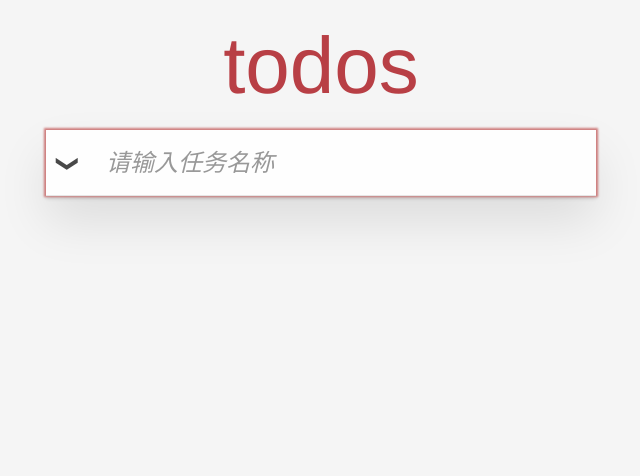
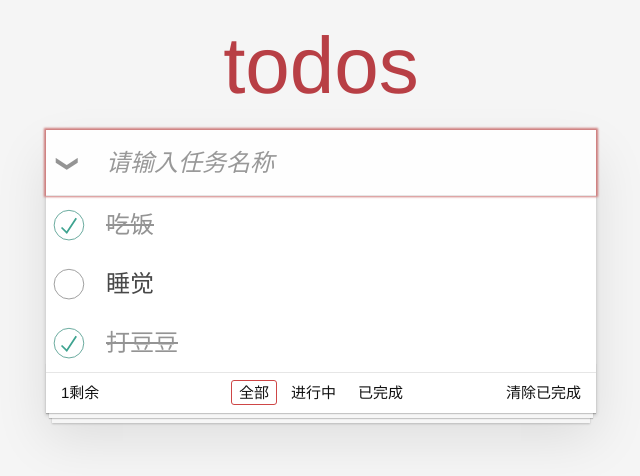
Before and after one commit to Ming-D-W/job-library, a Vue app: page / in a window 1280 px wide. Shown: the top 476 px of the page, without its empty margins (319-959 px from the left). Built offline with nearby package versions, Linux system fonts and the light colour scheme.

Commit message:
vuexTodo

```diff
--- a/package.json
+++ b/package.json
@@ -8,7 +8,8 @@
   },
   "dependencies": {
     "core-js": "^3.8.3",
-    "vue": "^2.6.14"
+    "vue": "^2.6.14",
+    "vuex": "3.4.0"
   },
   "devDependencies": {
     "@vue/cli-plugin-babel": "~5.0.0",
--- a/src/App.vue
+++ b/src/App.vue
@@ -1,15 +1,8 @@
 <template>
   <section class="todoapp">
-    <TodoHeader @addTask="addTask"/>
-    <TodoMain :list="list"
-              :type="type"
-              @check="check"
-              @deleteItem="deleteItem"
-              @selectAll="selectAll"/>
-    <TodoFooter :list="list"
-                v-model="type"
-                @purgeComplet="purgeComplet"
-    />
+    <TodoHeader />
+    <TodoMain />
+    <TodoFooter />
   </section>
 </template>
 
@@ -20,56 +13,7 @@ import TodoHeader from "@/components/TodoHeader.vue";
 
 export default {
   components: {TodoHeader, TodoMain, TodoFooter},
-  data() {
-    return {
-      type: 'all',
-      list: JSON.parse(localStorage.getItem('todoList')) || [],
-      // list: [
-      //   {id: 1, name: '吃饭', isDone: true},
-      //   {id: 2, name: '睡觉', isDone: false},
-      //   {id: 3, name: '打豆豆', isDone: true}
-      // ]
-    }
-  },
-  methods: {
-    // 选中任务
-    check(id) {
-      const tick = this.list.find(item => item.id === id)
-      tick.isDone = !tick.isDone
-    },
-    // 删除任务
-    deleteItem(id) {
-      this.list = this.list.filter(item => item.id !== id)
-    },
-    // 添加任务
-    addTask(newTest) {
-      this.list.push({
-        id: Date.now(),
-        name: newTest,
-        isDone: false
-      })
-    },
-    // 全选
-    selectAll(val) {
-      this.list.forEach(item => item.isDone = val)
-    },
-    // 清除已完成
-    purgeComplet() {
-      this.list = this.list.filter(item => !item.isDone)
-    },
-    // 提升type
-    // switchState(type) {
-    //   this.type = type
-    // }
-  },
-  watch: {
-    list: {
-      handler(val) {
-        // console.log(val)
-        localStorage.setItem('todoList', JSON.stringify(val))
-      }
-    }
-  }
+
 }
 </script>
 
--- a/src/components/TodoFooter.vue
+++ b/src/components/TodoFooter.vue
@@ -1,61 +1,34 @@
 <template>
   <!-- 底部部分 -->
-  <footer class="footer" v-if="this.list.length">
-    <span class="todo-count"><strong>{{ remainder }}</strong>剩余</span>
+  <footer class="footer" v-if="$store.state.list.length">
+    <span class="todo-count"><strong>{{ $store.getters.fillterList }}</strong>剩余</span>
     <ul class="filters">
       <li>
-        <a :class="{selected:value==='all'}" href="#/" @click="switchState('all')">全部</a>
+        <a :class="{selected:$store.state.type==='all'}" href="#/" @click="switchState('all')">全部</a>
       </li>
       <li>
-        <a :class="{active:value==='active'}" href="#/active" @click="switchState('active')">进行中</a>
+        <a :class="{active:$store.state.type==='active'}" href="#/active" @click="switchState('active')">进行中</a>
       </li>
       <li>
-        <a :class="{completed:value==='completed'}" href="#/completed" @click="switchState('completed')">已完成</a>
+        <a :class="{completed:$store.state.type==='completed'}" href="#/completed" @click="switchState('completed')">已完成</a>
       </li>
     </ul>
-    <button v-show="clearShowHide" class="clear-completed" @click="purgeComplet">清除已完成</button>
+    <button v-show="$store.getters.isShowClear" class="clear-completed" @click="purgeComplet">清除已完成</button>
   </footer>
 </template>
 
 <script>
 export default {
   name: "",
-  props: {
-    value:{
-      type:String
-    },
-    // type: {
-    //   type: String
-    // },
-    list: {
-      type: Array,
-      required: true
-    }
-  },
-  data() {
-    return {
-      // type: 'all'
-    }
-  },
   methods: {
     purgeComplet() {
-      this.$emit('purgeComplet')
+      this.$store.commit('clearFn')
     },
     switchState(type) {
-      this.$emit('input', type)
-      // this.type = type
-      // console.log(type)
-    }
-  },
-  computed: {
-    // 剩余数
-    remainder() {
-      return this.list.filter(item => item.isDone === false).length
+      this.$store.commit('changeType', type)
+      console.log(this.$store.getters.showList)
+      console.log(this.$store.state.type)
     },
-    // 清除已完成显示隐藏
-    clearShowHide() {
-      return this.list.some(item => item.isDone === true)
-    }
   }
 }
 </script>
--- a/src/components/TodoHeader.vue
+++ b/src/components/TodoHeader.vue
@@ -3,8 +3,8 @@
   <header class="header">
     <h1>todos</h1>
     <input class="new-todo" placeholder="请输入任务名称"
-           v-model="newTest"
-           @keyup.enter="addTask(newTest)"
+           v-model.trim="newTest"
+           @keyup.enter="addTask"
            autofocus/>
   </header>
 </template>
@@ -14,17 +14,15 @@ export default {
   name: "",
   data() {
     return {
-      newTest:''
+      newTest: ''
     }
   },
   methods: {
-    addTask(newTest){
-      // console.log(newTest)
-      this.$emit('addTask',newTest)
-      this.newTest=''
+    addTask() {
+      this.$store.commit('addTask', this.newTest)
+      this.newTest = ''
     }
   },
-  computed: {}
 }
 </script>
 
--- a/src/components/TodoMain.vue
+++ b/src/components/TodoMain.vue
@@ -1,7 +1,7 @@
 <template>
   <!-- 主体部分 -->
   <section class="main">
-    <input id="toggle-all" class="toggle-all" type="checkbox" v-model="selectAll"/>
+    <input id="toggle-all" class="toggle-all" type="checkbox" />
     <label for="toggle-all">Mark all as complete</label>
     <ul class="todo-list" v-for="item in showList" :key="item.id">
       <!-- 当任务已完成，可以给 li 加上 completed 类，会让元素加上删除线 -->
@@ -29,45 +29,19 @@
 <script>
 export default {
   name: "",
-  data() {
-    return {}
-  },
-  props: {
-    type: {
-      type: String
-    },
-    list: {
-      type: Array,
-      required: true
+  computed: {
+    showList() {
+      return this.$store.getters.showList
     }
   },
   methods: {
+    deleteItem(id) {
+      this.$store.commit('destroy', id)
+    },
     check(id) {
-      this.$emit('check', id)
-    },
-    deleteItem(id) {
-      this.$emit('deleteItem', id)
+      this.$store.commit('change', id)
     }
   },
-  computed: {
-    selectAll: {
-      get() {
-        return this.list.every(item => item.isDone === true)
-      },
-      set(val) {
-        this.$emit('selectAll', val)
-      }
-    },
-    // 过滤功能
-    showList() {
-      if (this.type === 'active') {
-        return this.list.filter(item => item.isDone === false)
-      } else if (this.type === 'completed') {
-        return this.list.filter(item => item.isDone === true)
-      }
-      return this.list
-    }
-  }
 }
 </script>
 
--- a/src/main.js
+++ b/src/main.js
@@ -3,7 +3,9 @@ import App from './App.vue'
 import './styles/base.css'
 import './styles/index.css'
 Vue.config.productionTip = false
+import store from "@/store";
 
 new Vue({
+  store,
   render: (h) => h(App),
 }).$mount('#app')
--- /dev/null
+++ b/src/store/index.js
@@ -0,0 +1,59 @@
+import Vue from "vue";
+import Vuex from 'vuex'
+
+Vue.use(Vuex)
+
+export default new Vuex.Store({
+    state: {
+        list: [
+            {id: 1, name: '吃饭', isDone: true},
+            {id: 2, name: '睡觉', isDone: false},
+            {id: 3, name: '打豆豆', isDone: true}
+        ],
+        type: 'all'
+    },
+    mutations: {
+        destroy(state, id) {
+            // this.list = this.list.filter(item => item.id !== id)
+            state.list = state.list.filter((item) => item.id !== id)
+        },
+        change(state, id) {
+            const result = state.list.find(item => item.id === id)
+            result.isDone = !result.isDone
+            console.log(result)
+        },
+        addTask(state, name) {
+            state.list.unshift({
+                id: Date.now(),
+                name,
+                isDone: false
+            })
+        },
+        clearFn(state) {
+            // console.log('清空')
+            state.list = state.list.filter((item) => item.isDone === false)
+        },
+        changeType(state, type) {
+            state.type = type
+        },
+    },
+    actions: {},
+    getters: {
+        fillterList(state) {
+            return state.list.filter(item => item.isDone === false).length
+        },
+        isShowClear(state) {
+            return state.list.some((item) => item.isDone)
+        },
+        //筛选功能
+        showList(state) {
+            if (state.type === 'completed') { // 显示已完成
+                return state.list.filter(item => item.isDone === true)
+            } else if (state.type === 'active') { // 显示未完成
+                return state.list.filter(item => item.isDone === false)
+            } else {
+                return state.list // 全部显示
+            }
+        },
+    }
+})
```
Also changed, not shown: 1 other file (tests, documents, lock files or other folders).
